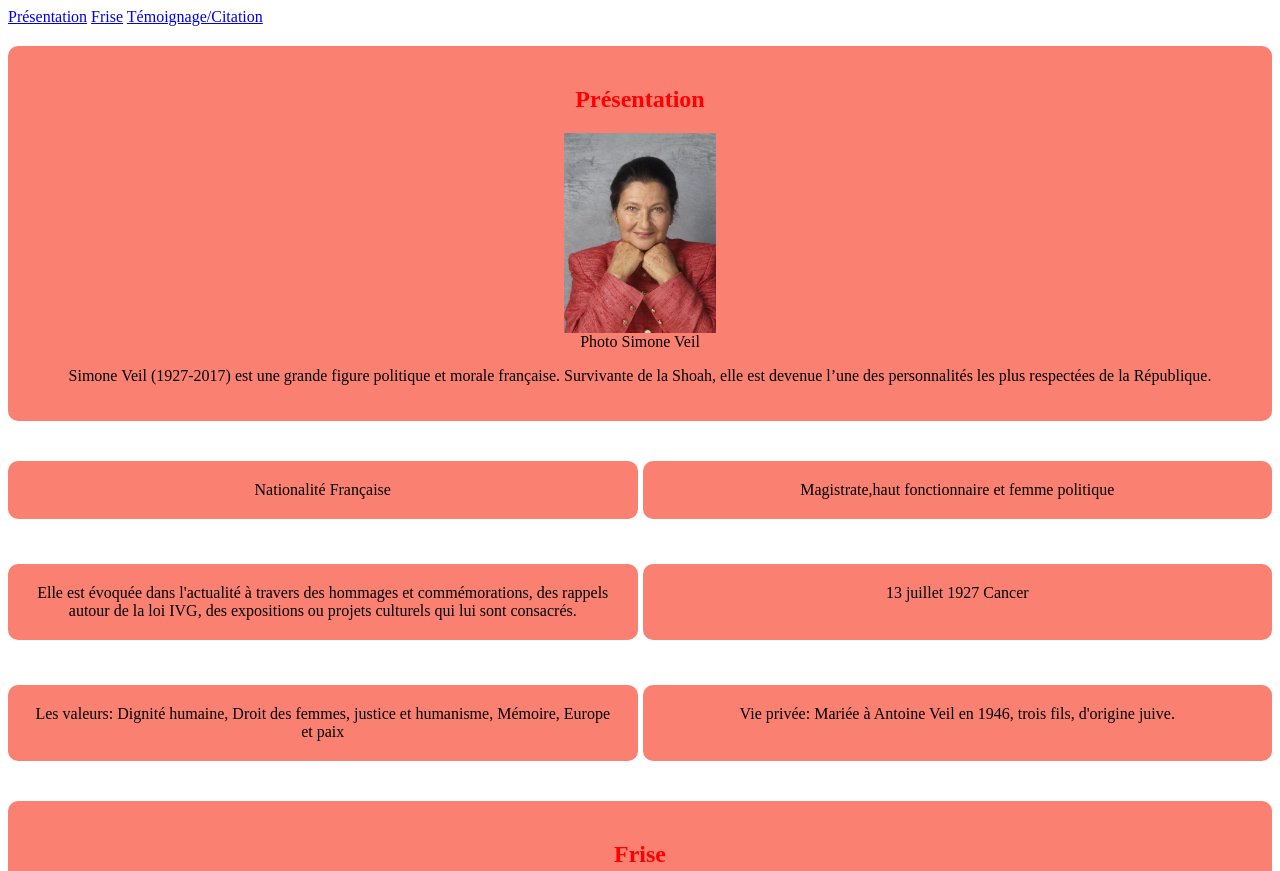
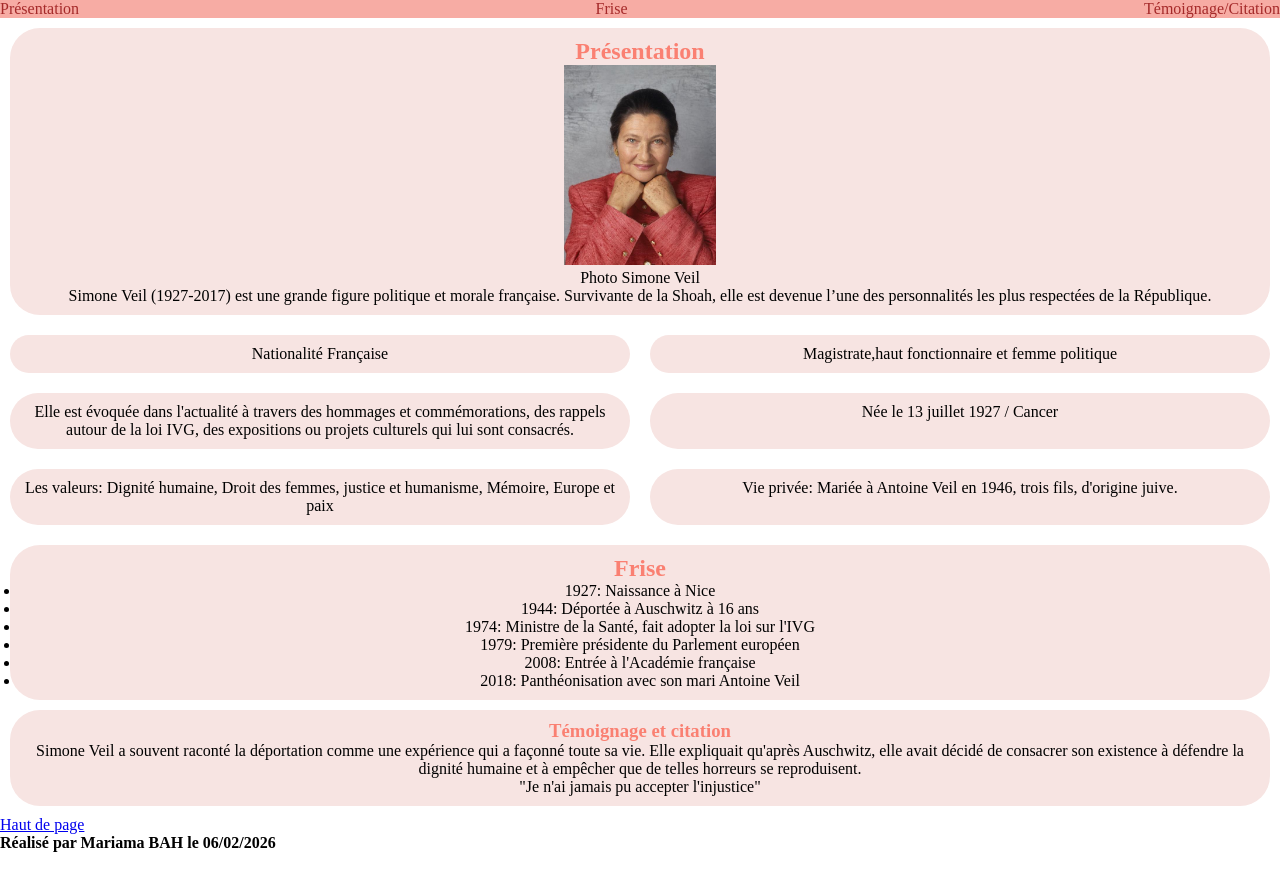
Before and after one commit to Mariama721/gis-le-adapage-mariama721, a plain HTML site: page index.html in a window 1280 px wide. Shown: the top 871 px of the page. Drawn offline with Linux system fonts and the light colour scheme.

Commit message:
version finale

```diff
--- a/index.html
+++ b/index.html
@@ -10,7 +10,7 @@
 <body>
 
     <header>
-<nav>
+<nav id="navigation">
     <a href="#Présentation">Présentation</a>
     <a href="#frise">Frise</a>
     <a href="#tetc">Témoignage/Citation</a>
@@ -18,7 +18,7 @@
     </header>
 
     <main>
-        <section>
+        <section class="présentation">
             <div class="bloc";>
                 <h1>Présentation</h1>
                 <figure>
@@ -33,7 +33,7 @@
             <div class="bloc">Nationalité Française</div>
             <div class="bloc">Magistrate,haut fonctionnaire et femme politique</div>
             <div class="bloc">Elle est évoquée dans l'actualité à travers des hommages et commémorations, des rappels autour de la loi IVG, des expositions ou projets culturels qui lui sont consacrés.</div>
-            <div class="bloc">13 juillet 1927 Cancer</div>
+            <div class="bloc">Née le 13 juillet 1927 / Cancer</div>
             <div class="bloc">Les valeurs: Dignité humaine, Droit des femmes, justice et humanisme, Mémoire, Europe et paix</div>
             <div class="bloc">Vie privée: Mariée à Antoine Veil en 1946, trois fils, d'origine juive.</div>
         </section>
@@ -61,10 +61,11 @@
     </main>
 
     <footer>
+    <a href="#navigation">Haut de page</a>
 <h4>Réalisé par Mariama BAH le 06/02/2026</h3>
     </footer>
 
-    <a href="#Présentation">haut de page</a>
+
 
 </body>
 </html>
--- a/style.css
+++ b/style.css
@@ -1,32 +1,51 @@
+* {
+    margin: 0;
+    padding: 0;
+}
+
+
 .bloc {
-    background-color: salmon;
-    padding: 20px;
-    margin: 20px 0;
-    border-radius: 10px;
+    background-color: rgb(247, 228, 226);
+    padding: 10px;
+    margin: 10px;
+    border-radius: 30px;
     text-align: center;
 }
 
 .section {
     display: grid;
     grid-template-columns: 1fr 1fr;
-    gap: 5px;
 
 }
 
 img {
     height: 200px;
-    display: block;
-    margin: 0 auto;
 }
 
 h1 {
-    color: red;
+    color: salmon;
 }
 
 h2 {
-    color: red;
+    color: salmon;
 }
 
 h3 {
-    color: red;
+    color: salmon;
 }
+
+#navigation {
+    background-color:rgb(247, 172, 164);
+    display: flex;
+    justify-content: space-between;
+    color: salmon;
+
+
+}
+
+#navigation a {
+
+     text-decoration: none;
+     color: brown;
+
+}
```
Also changed, not shown: 1 other file.
